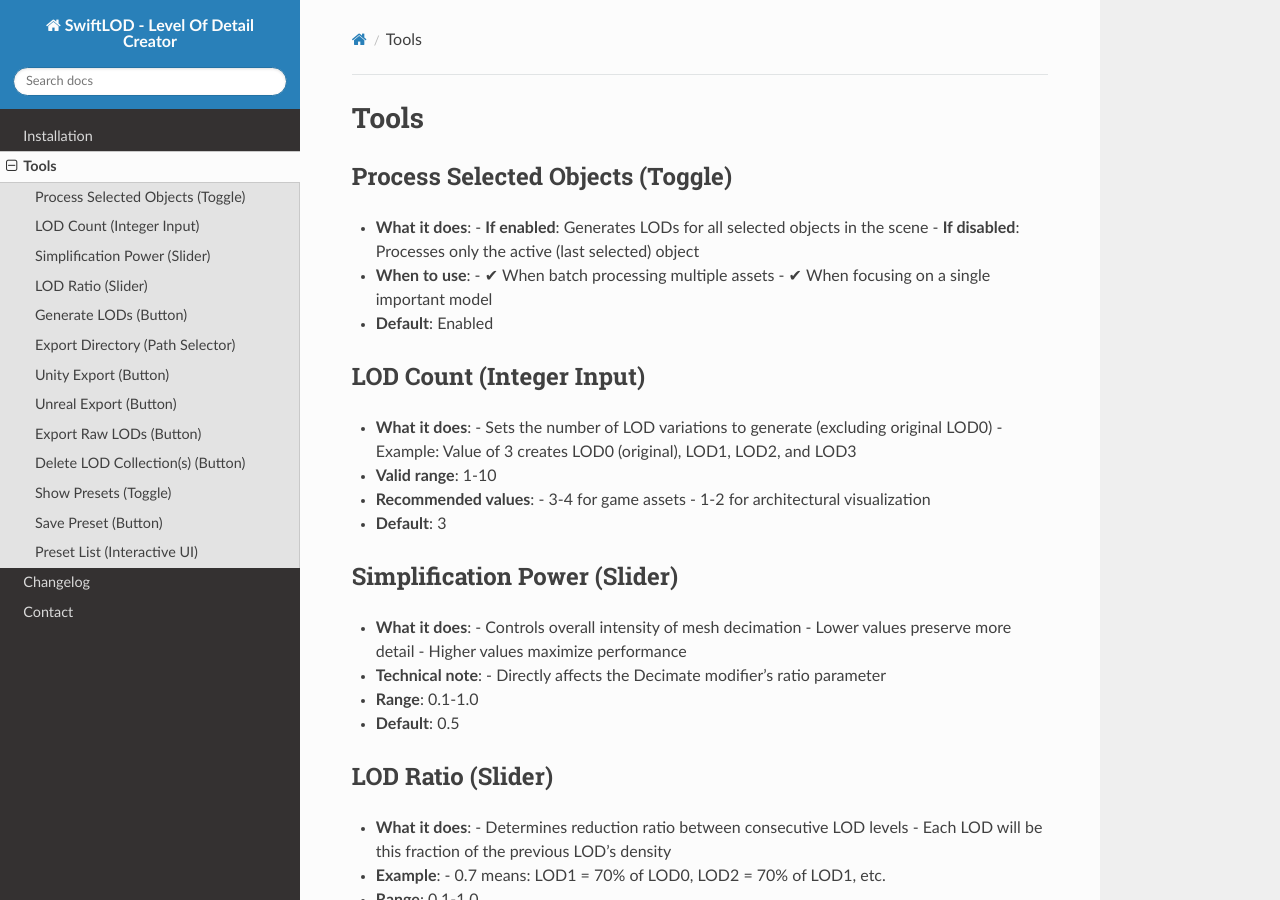
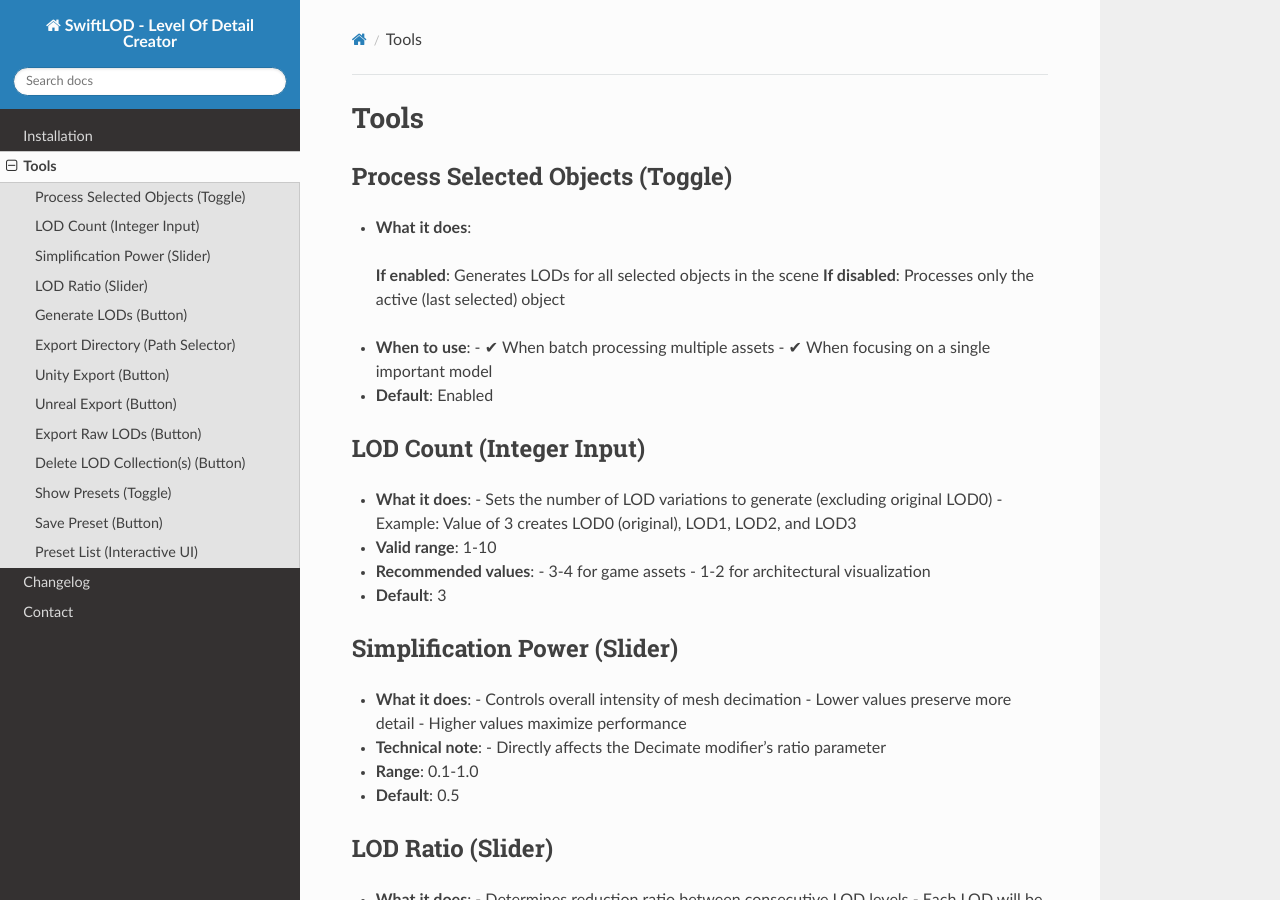
Before and after one commit to DjamelEddineX/SwiftLOD_LevelOfDetail_Maker_Docs, a Sphinx documentation site: the page built from docs/source/tools.rst, in a window 1280 px wide and 900 px high. Built offline with Sphinx 7.4.7 and the Read the Docs theme 3.1.0, drawn with Linux system fonts in a browser that asks for light colours.

```diff
--- a/docs/source/tools.rst
+++ b/docs/source/tools.rst
@@ -5,8 +5,8 @@ Process Selected Objects (Toggle)
 *******************************
 
 * **What it does**:
-  - **If enabled**: Generates LODs for all selected objects in the scene
-  - **If disabled**: Processes only the active (last selected) object
+ **If enabled**: Generates LODs for all selected objects in the scene
+ **If disabled**: Processes only the active (last selected) object
 * **When to use**:
   - ✔ When batch processing multiple assets
   - ✔ When focusing on a single important model
```
